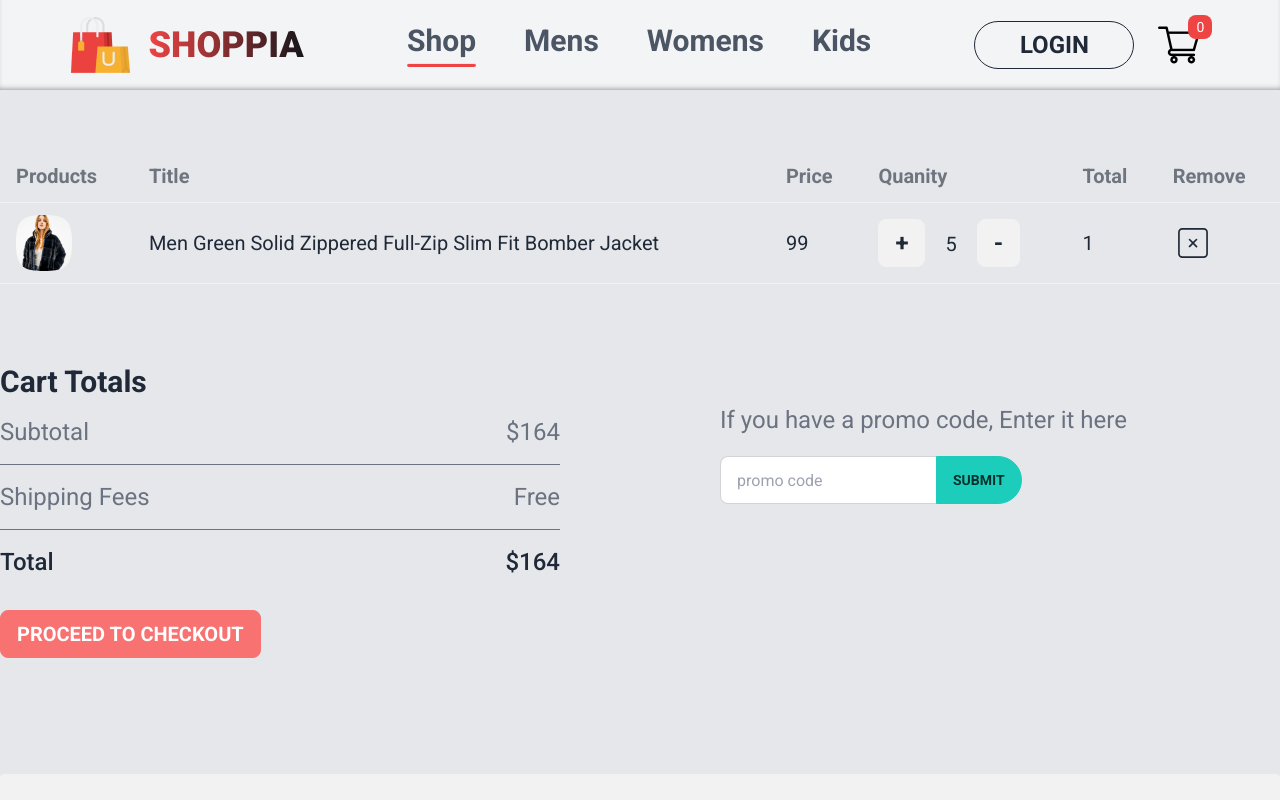
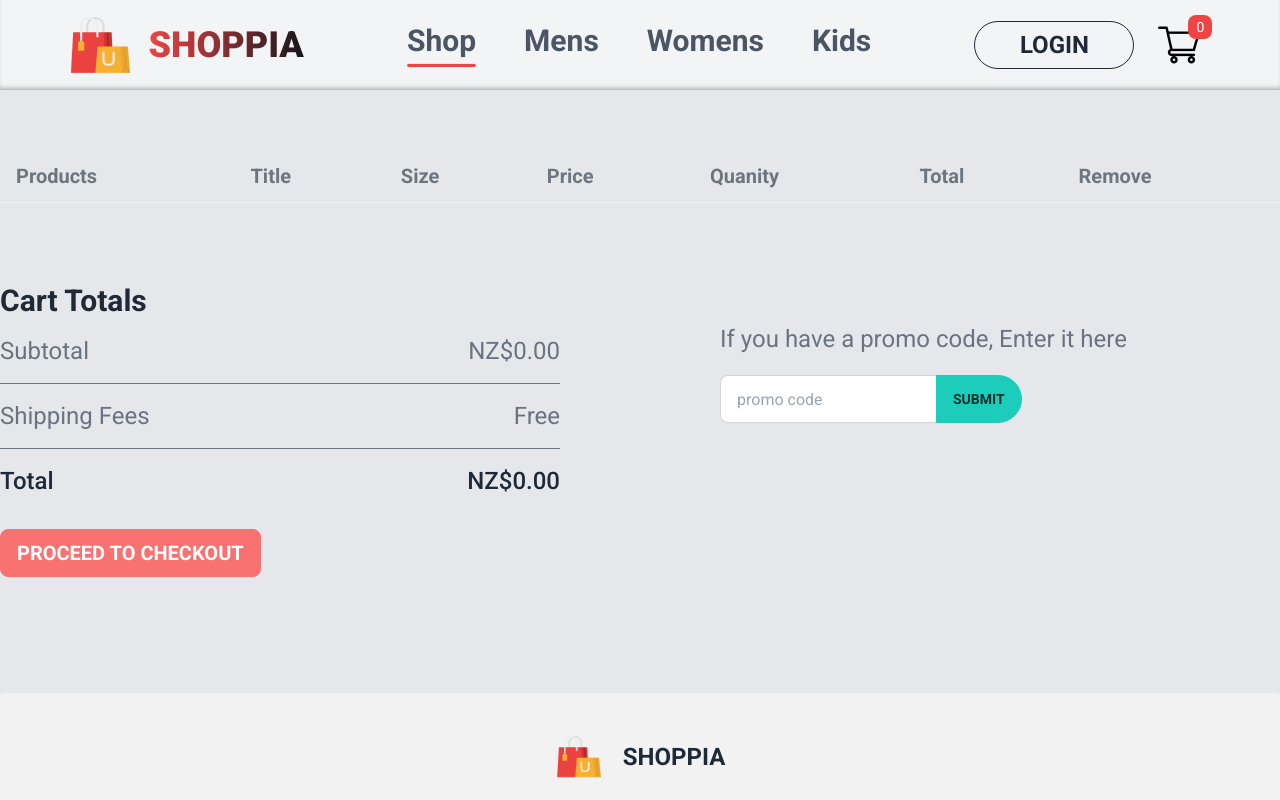
Before and after one commit to Robert-J-WANG/react_Shopee_FrontEnd, a React (Vite) app: page /cart in a window 1280 px wide. Shown: the top 800 px of the page. Built offline with nearby package versions, Linux system fonts and the light colour scheme.

Commit message:
update cart action

```diff
--- a/src/components/Navbar.tsx
+++ b/src/components/Navbar.tsx
@@ -3,10 +3,12 @@ import { Link } from "react-router-dom";
 import cart_icon from "@/assets/cart_icon.png";
 import logo from "@/assets/logo.png";
 import { setNavMenu, toggleNavMenu, useNavMenuStore } from "@/stores/navStore";
+import { useCartStore } from "@/stores/cartStore";
 
 export const Navbar = () => {
   const navMenuItems = useNavMenuStore((state) => state.navMenuItems);
   const active = useNavMenuStore((state) => state.active);
+  const totalCount = useCartStore((state) => state.totalCount);
 
   useEffect(() => {
     setNavMenu();
@@ -52,7 +54,7 @@ export const Navbar = () => {
           </Link>
 
           <span className="flex items-center justify-center w-6 h-6 text-sm text-white bg-red-500 rounded-lg -ml-9 -mt-9 ">
-            0
+            {totalCount}
           </span>
         </div>
       </div>
--- a/src/components/ProductDisplay.tsx
+++ b/src/components/ProductDisplay.tsx
@@ -1,3 +1,4 @@
+import { addToCart, useCartStore } from "@/stores/cartStore";
 import { selectSize, useProductStore } from "@/stores/productStore";
 import { formatCurrency } from "@/utils/formatCurrency";
 
@@ -5,6 +6,8 @@ export const ProductDisplay = () => {
   const currentProduct = useProductStore((state) => state.initItems);
   const sizeOptions = useProductStore((state) => state.sizeOptions);
   const selectedSize = useProductStore((state) => state.selectedSize);
+  // const selectedSize = useCartStore((state) => state.add);
+
   return (
     <div className="flex items-center justify-between gap-5 py-10 text-xl">
       {/* left */}
@@ -83,7 +86,10 @@ export const ProductDisplay = () => {
             ))}
           </div>
         </div>
-        <button className="w-1/2 text-xl text-white btn btn-error">
+        <button
+          className="w-1/2 text-xl text-white btn btn-error"
+          onClick={() => addToCart(currentProduct)}
+        >
           ADD TO CART
         </button>
         <div className="flex flex-col gap-3">
--- a/src/components/ProductTable.tsx
+++ b/src/components/ProductTable.tsx
@@ -1,6 +1,9 @@
-import procuct_1 from "@/assets/product_1.png";
+import { decreaseItem, increaseItem, useCartStore } from "@/stores/cartStore";
+import { formatCurrency } from "@/utils/formatCurrency";
 import { CiSquareRemove } from "react-icons/ci";
+import { removeItem } from "../stores/cartStore";
 export const ProductTable = () => {
+  const cartItems = useCartStore((state) => state.initItems);
   return (
     <div className="overflow-x-auto">
       <table className="table text-xl">
@@ -9,6 +12,7 @@ export const ProductTable = () => {
           <tr className="text-xl">
             <th>Products</th>
             <th>Title</th>
+            <th>Size</th>
             <th>Price</th>
             <th>Quanity</th>
             <th>Total</th>
@@ -16,31 +20,46 @@ export const ProductTable = () => {
           </tr>
         </thead>
         <tbody>
-          {/* row 1 */}
-          <tr>
+          {cartItems.map((cartItem) => (
+            <tr key={cartItem.id}>
               <td>
                 <div className="flex items-center space-x-3">
                   <div className="avatar">
                     <div className="w-14 mask mask-squircle">
-                    <img src={procuct_1} alt="/" />
+                      <img src={cartItem.image} alt="/" />
                     </div>
                   </div>
                 </div>
               </td>
-            <td>Men Green Solid Zippered Full-Zip Slim Fit Bomber Jacket</td>
-            <td>99</td>
+              <td>{cartItem.name}</td>
+              <td>{cartItem.size}</td>
+              <td>{formatCurrency(cartItem.price)}</td>
               <td>
                 <div>
-                <button className="text-2xl btn">+</button>
-                <span className="mx-5">5</span>
-                <button className="text-2xl btn">-</button>
+                  <button
+                    className="text-2xl btn"
+                    onClick={() => increaseItem(cartItem.id)}
+                  >
+                    +
+                  </button>
+                  <span className="mx-5">{cartItem.count}</span>
+                  <button
+                    className="text-2xl btn"
+                    onClick={() => decreaseItem(cartItem.id)}
+                  >
+                    -
+                  </button>
                 </div>
               </td>
-            <td>1</td>
+              <td>{formatCurrency(cartItem.price * cartItem.count)}</td>
               <td>
-              <CiSquareRemove size={40} />
+                <CiSquareRemove
+                  size={40}
+                  onClick={() => removeItem(cartItem.id)}
+                />
               </td>
             </tr>
+          ))}
         </tbody>
       </table>
     </div>
--- a/src/pages/Cart.tsx
+++ b/src/pages/Cart.tsx
@@ -1,6 +1,10 @@
 import { ProductTable } from "@/components/ProductTable";
+import { useCartStore } from "@/stores/cartStore";
+import { formatCurrency } from "@/utils/formatCurrency";
 
 export const Cart = () => {
+  const totalPrice = useCartStore((state) => state.totalPrice);
+  const shipFees = useCartStore((state) => state.shipFees);
   return (
     <div className="container py-10 ">
       {/* product table */}
@@ -14,15 +18,15 @@ export const Cart = () => {
           <h1 className="text-3xl font-bold">Cart Totals</h1>
           <p className="flex justify-between py-4 text-2xl text-gray-500 border-b border-gray-500">
             <span>Subtotal</span>
-            <span>$164</span>
+            <span>{formatCurrency(totalPrice)}</span>
           </p>
           <p className="flex justify-between py-4 text-2xl text-gray-500 border-b border-gray-500">
             <span>Shipping Fees</span>
-            <span>Free</span>
+            <span>{shipFees === 0 ? "Free" : shipFees}</span>
           </p>
           <p className="flex justify-between py-4 text-2xl font-medium ">
             <span>Total</span>
-            <span>$164</span>
+            <span>{formatCurrency(totalPrice + shipFees)}</span>
           </p>
           <button className="my-4 text-xl text-white btn btn-error">
             proceed to checkout
--- /dev/null
+++ b/src/stores/cartStore.ts
@@ -0,0 +1,108 @@
+import { create } from "zustand";
+import { immer } from "zustand/middleware/immer";
+import { nanoid } from "nanoid";
+import { devtools, persist, subscribeWithSelector } from "zustand/middleware";
+import { useProductStore } from "./productStore";
+
+const initState = {
+  initItems: [] as TCartItem[],
+  isSelected: false,
+  totalCount: 0,
+  totalPrice: 0,
+  isOrdered: false,
+  shipFees: 0,
+};
+
+export const useCartStore = create<typeof initState>()(
+  immer(
+    devtools(
+      subscribeWithSelector(
+        persist(() => initState, {
+          name: "cart state",
+        })
+      ),
+      {
+        name: "cart state",
+      }
+    )
+  )
+);
+
+export const addToCart = (selectedItem: TProductItem) => {
+  const selectedSize = useProductStore.getState().selectedSize;
+  if (selectedSize === "") {
+    alert("Please select a size");
+    return;
+  }
+  useCartStore.setState((state) => {
+    const itemIndex = state.initItems.findIndex(
+      (item) => item.data_id === selectedItem.id && item.size === selectedSize
+    );
+    if (itemIndex !== -1) {
+      state.initItems[itemIndex].count++;
+    } else {
+      const updatedItem: TCartItem = {
+        id: nanoid(),
+        data_id: selectedItem.id,
+        image: selectedItem.image,
+        name: selectedItem.name,
+        count: 1,
+        price: selectedItem.new_price,
+        size: selectedSize,
+      };
+      state.initItems.push(updatedItem);
+    }
+    state.totalCount = updateTotalCount(state.initItems);
+    state.totalPrice = updateTotalPrice(state.initItems);
+    state.isOrdered = true;
+    closeMessage();
+  });
+};
+
+export const increaseItem = (id: string) => {
+  useCartStore.setState((state) => {
+    state.initItems.find((item) => item.id === id)!.count += 1;
+    state.totalCount = updateTotalCount(state.initItems);
+    state.totalPrice = updateTotalPrice(state.initItems);
+  });
+};
+
+export const decreaseItem = (id: string) => {
+  useCartStore.setState((state) => {
+    const itemToDecrease = state.initItems.find((item) => item.id === id);
+
+    if (itemToDecrease!.count > 0) {
+      itemToDecrease!.count -= 1;
+    }
+    state.totalCount = updateTotalCount(state.initItems);
+    state.totalPrice = updateTotalPrice(state.initItems);
+  });
+};
+
+export const removeItem = (id: string) => {
+  useCartStore.setState((state) => {
+    state.initItems = state.initItems.filter((item) => item.id !== id);
+    state.totalCount = updateTotalCount(state.initItems);
+    state.totalPrice = updateTotalPrice(state.initItems);
+    // 删掉所有的item时，关闭购物车
+    // state.isOpen = state.cartItems.length === 0 ? false : true;
+  });
+};
+
+export const closeMessage = () => {
+  setTimeout(() => {
+    useCartStore.setState((state) => {
+      state.isOrdered = false;
+    });
+  }, 1500);
+};
+
+const updateTotalCount = (cartItems: TCartItem[]) => {
+  return cartItems.reduce((prevCount, item) => prevCount + item.count, 0);
+};
+const updateTotalPrice = (cartItems: TCartItem[]) => {
+  return cartItems.reduce(
+    (prevPrice, item) => prevPrice + item.count * item.price,
+    0
+  );
+};
```
Also changed, not shown: src/vite-env.d.ts (+10 -0 lines). Lines whose indentation alone changed are shown as unchanged.
